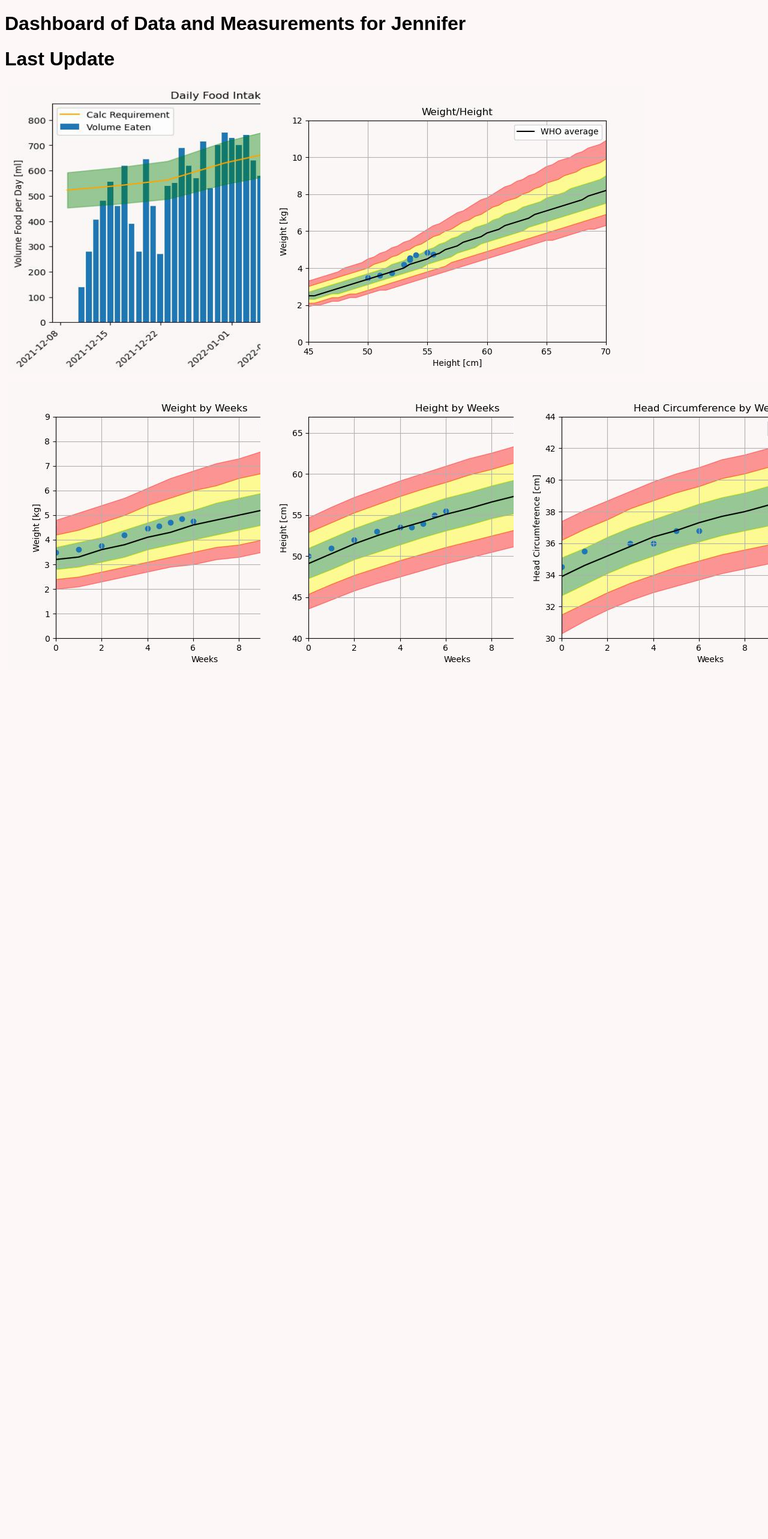
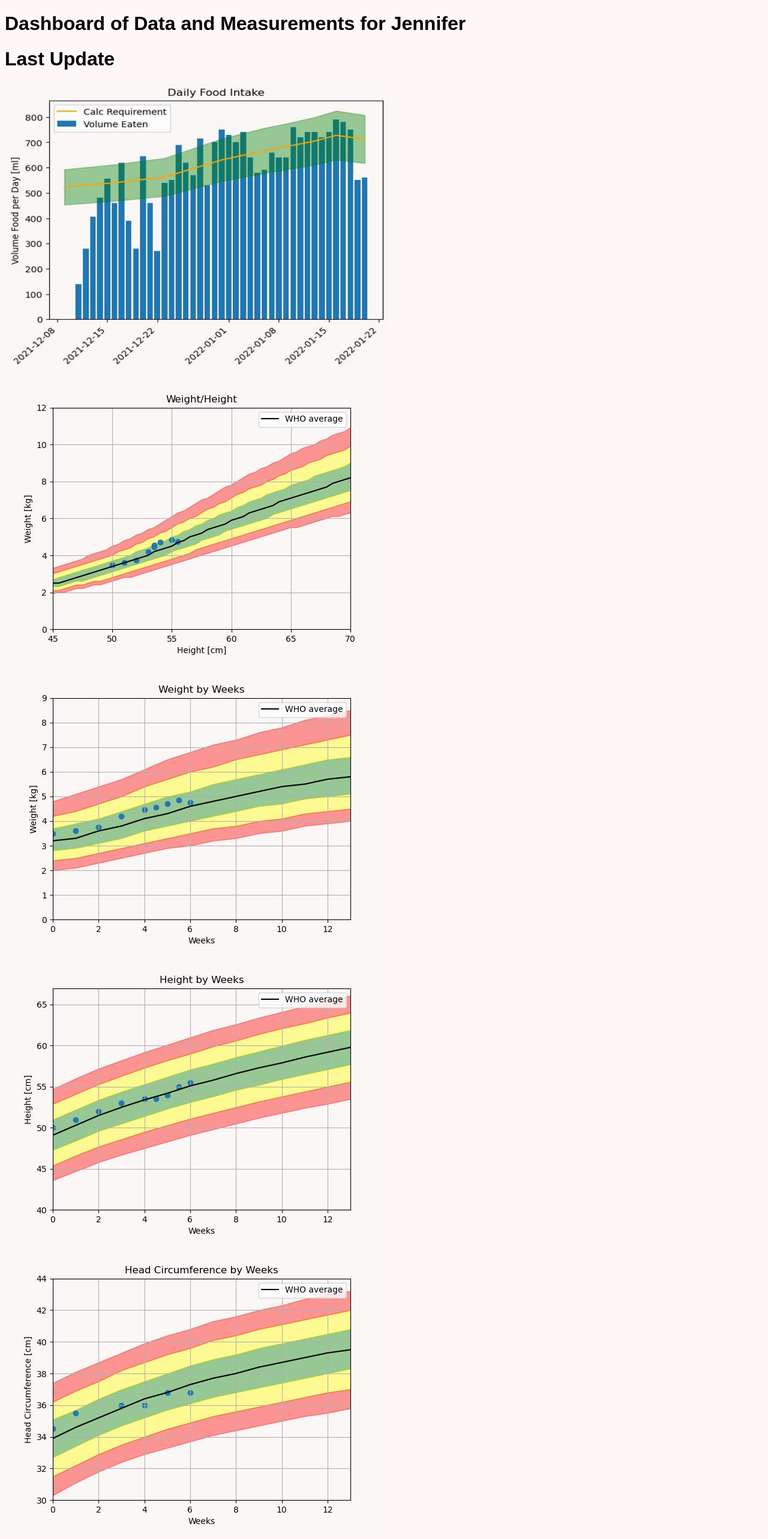
Before and after one commit to CJRockball/baby_dashboard, a FastAPI app: template templates/dashboard.html in a window 1280 px wide; the page is wider, and only the part inside the window is pictured. Shown: that part at 60% size. Before the commit the page ends 1109 px from the top of that part, so only its background shows below. Run offline with FastAPI, Linux system fonts and the light colour scheme; the template is opened without the code that fills it, so the values that code supplies are empty.

Commit message:
html layout change

```diff
--- a/templates/dashboard.html
+++ b/templates/dashboard.html
@@ -10,28 +10,19 @@
             max-width: 1000px;
             margin: auto;
         }
-    </style>
-<head>
-    <meta charset="UTF-8">
-    <title>Baby Dashboard</title>
-    <style>
-        * {
-            box-sizing: border-box;
-        }
-
-        .column {
-            float: left;
-            width: 33.33%;
-            padding: 5px;
-        }
-
-        /* Clearfix (clear floats) */
-        .row::after {
-            content: "";
-            clear: both;
-            display: table;
+        /* This is the key part - position and fit the image to the container */
+        .fit-img {
+        position: absolute;
+        top: 0;
+        right: 0;
+        bottom: 0;
+        left: 0;
+        margin: auto;
+        max-width: 80%;
+        max-height: 90%
         }
     </style>
+
 </head>
 
 <body>
```
